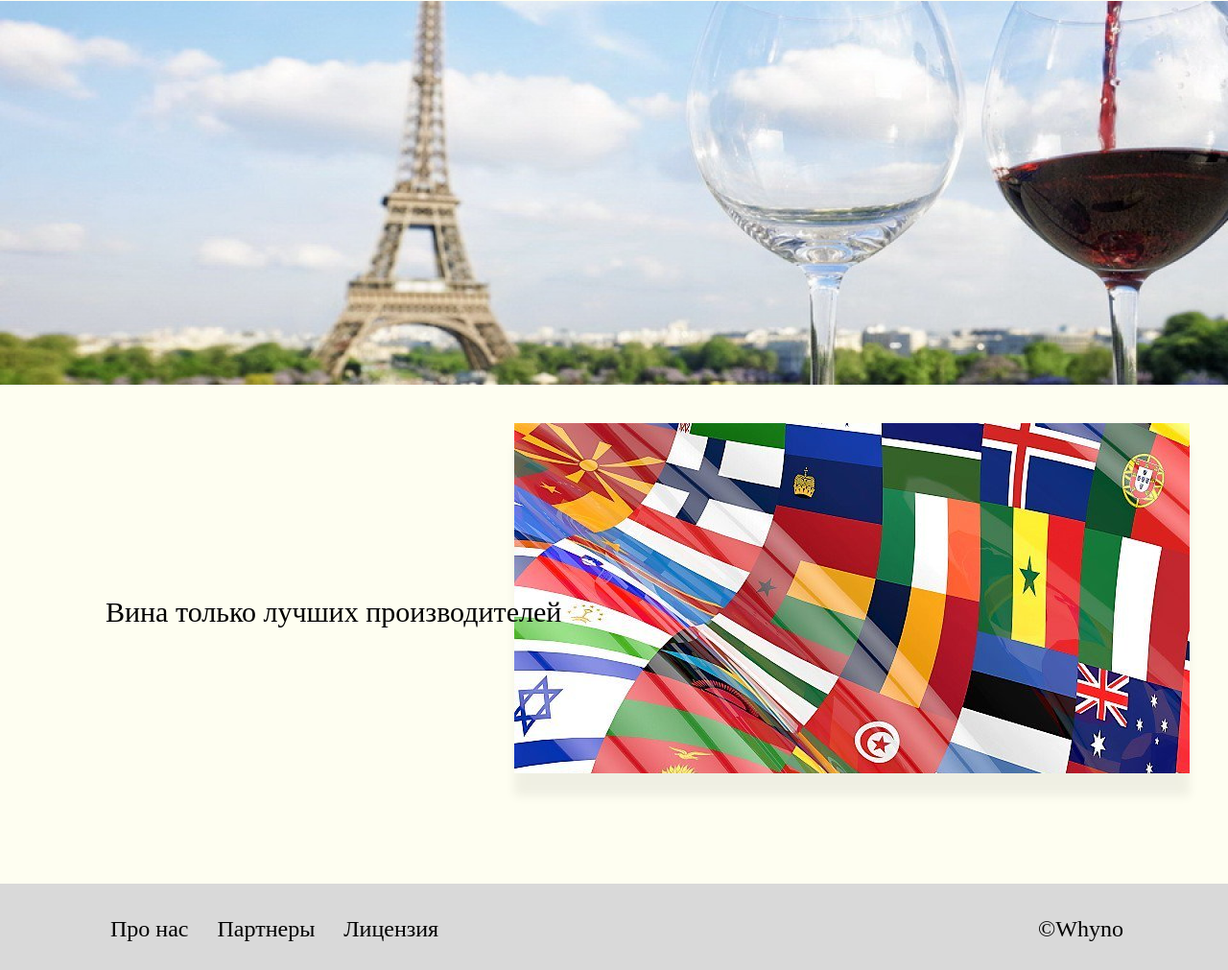
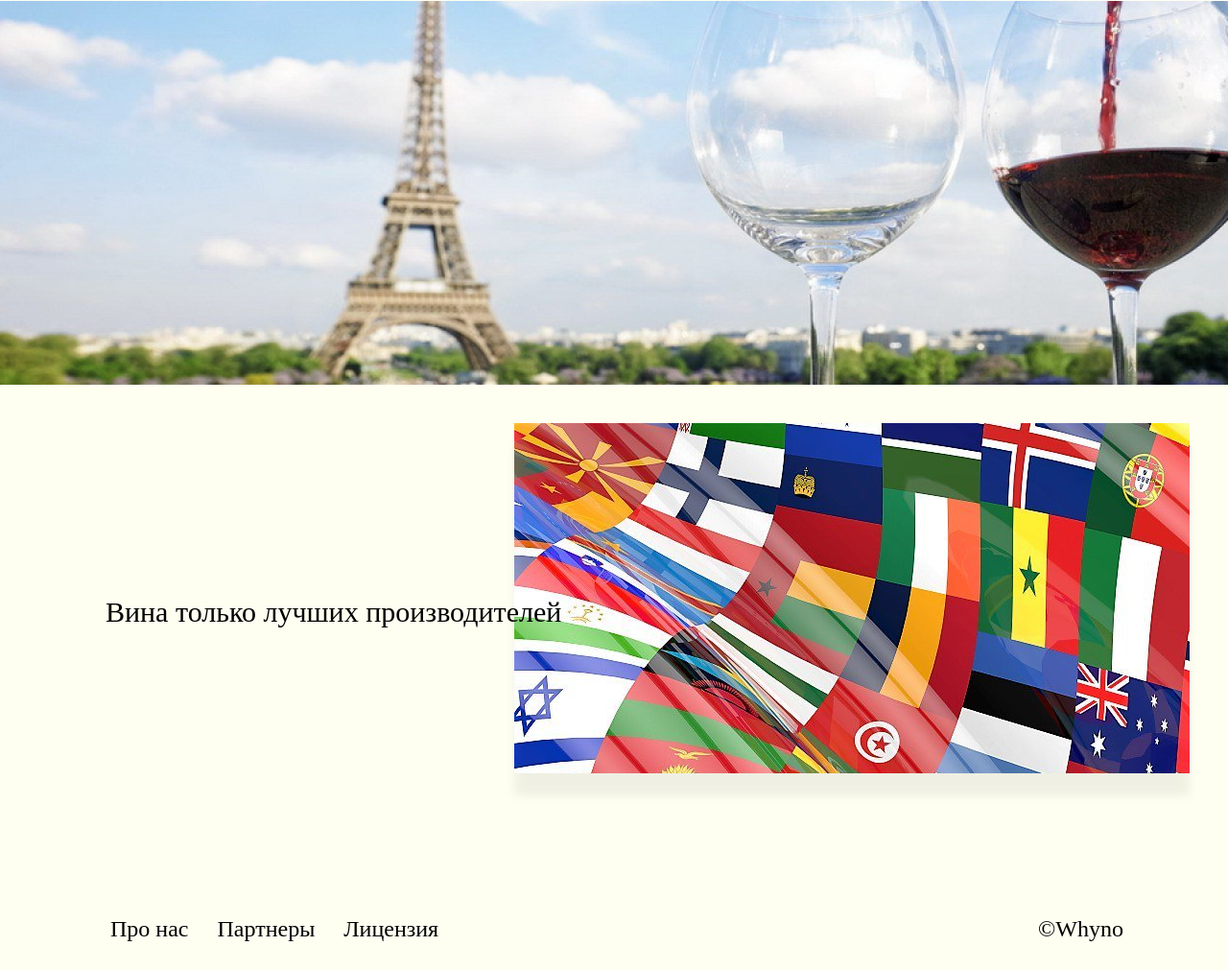
Before and after one commit to Henku-afk/Whyno, a plain HTML site: page index.html in a window 1280 px wide. Shown: the part 932-1943 px from the top of the page at 96% size. Drawn offline with Linux system fonts and the light colour scheme.

Commit message:
Add files via upload

```diff
--- a/style.css
+++ b/style.css
@@ -176,7 +176,7 @@ body {
 	position: relative;
 	top: 150px;
 	height: 90px;
-	background-color: #D9D9D9;
+	background-color: #FEFEF1;
 }
 
 .footer a {
```
